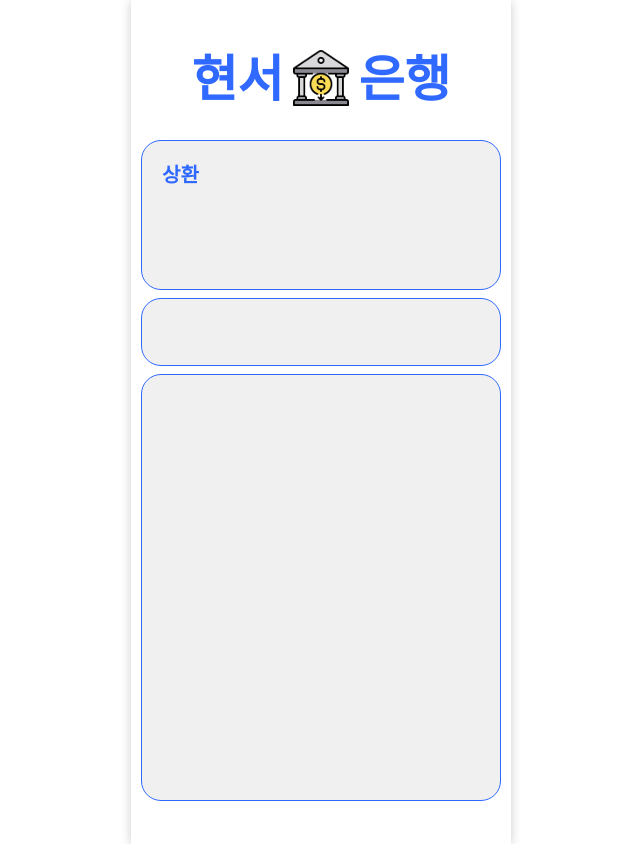
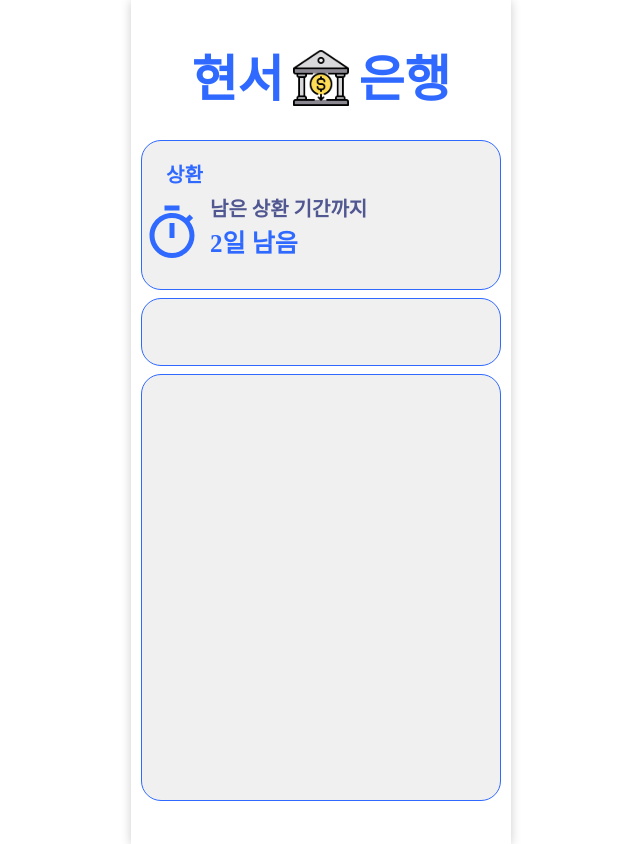
Before and after one commit to hyeonseokang/MomsBank, a React (Create React App) app in the folder frontend/: page / in a window 1280 px wide. Shown: the whole page, without its empty margins (319-959 px from the left). Built offline with nearby package versions, Linux system fonts and the light colour scheme.

Commit message:
RepayDisplay 컴포넌트 완성

```diff
--- a/frontend/src/components/main/Block.js
+++ b/frontend/src/components/main/Block.js
@@ -32,7 +32,6 @@ const Icon = styled.div`
     width: 64px;
     height: 116px;
     margin-left: 0px;
-    vertical-align: middle;
     >img{
         position: absolute;
         top:26px;
--- a/frontend/src/components/main/RepayDisplay.js
+++ b/frontend/src/components/main/RepayDisplay.js
@@ -1,34 +1,83 @@
 import React from 'react';
 import styled from 'styled-components';
 import MenuBlock from '../MenuBlock';
+import Timer from '../../images/icon/timer.svg';
 
 const RepayDisplay = () => {
     return (
-        <>
-            <MenuBlock  height = "150px">
-                <TitleText>상환</TitleText>
-            </MenuBlock>
-        </>
+        <MenuBlock  height = "150px">
+            <TitleText>상환</TitleText>
+            <Icon><img src={Timer}/></Icon>
+            <InlineBlock>
+                <MainText>남은 상환 기간까지</MainText>
+                <SubText>2일 남음</SubText>
+            </InlineBlock>
+        </MenuBlock>
     )
 };
 
 const TitleText = styled.p`
-    position: absolute;
-    width: 37px;
-    height: 0px;
-    left: 20px;
-    top: 34px;
-    margin:0 auto;
+    margin-top:34px;
+    margin-left:24px;
+    margin-bottom: 0px;
+    font-family: Spoqa Han Sans Neo;
+    font-style: normal;
+    font-weight: bold;
+    font-size: 20px;
+    line-height: 0px;
+
+    color: #2F69FF;
+`;
+
+const Icon = styled.div`
+    display: inline-block;
+    height: 116px;
+    padding-top: 28px;
+    >img{
+        width: 60px;
+        height: 60px;
+    }
+`;
+
+const InlineBlock = styled.div`
+    display: inline-block;
+    height: 88px;
+    width: 100px;
+
+    margin-left: 8px;
+`;
+
+const MainText = styled.p`
+    width: 266px;
+    height: 30px;
+
+    float:left;
+    margin: 0 auto;
+    margin-top:34px;
+    margin-bottom: 0px;
 
     font-family: Spoqa Han Sans Neo;
     font-style: normal;
     font-weight: bold;
     font-size: 20px;
     line-height: 0px;
-    /* identical to box height, or 0% */
+    color: #505791;
+`;
 
-    display: flex;
-    align-items: center;
+const SubText = styled.p`
+    width: 266px;
+    height: 30px;
+
+    float:left;
+    margin: 0 auto;
+    margin-top:5px;
+    margin-bottom: 0px;
+
+    font-family: Spoqa Han Sans Neo;
+    font-style: normal;
+    font-weight: bold;
+    font-size: 25px;
+    line-height: 0px;
 
     color: #2F69FF;
 `;
--- a/frontend/src/components/main/index.js
+++ b/frontend/src/components/main/index.js
@@ -10,7 +10,7 @@ const Main = () => {
         <Div>
             <Title></Title>
             <MenuBlockDiv>
-                <RepayDisplay/>
+                <RepayDisplay dDay={2}/>
                 <MenuBlock height = "68px"/>
                 <MenuBlock height = "427px"/>
             </MenuBlockDiv>
```
Also changed, not shown: frontend/src/images/icon/timer.svg (added).
